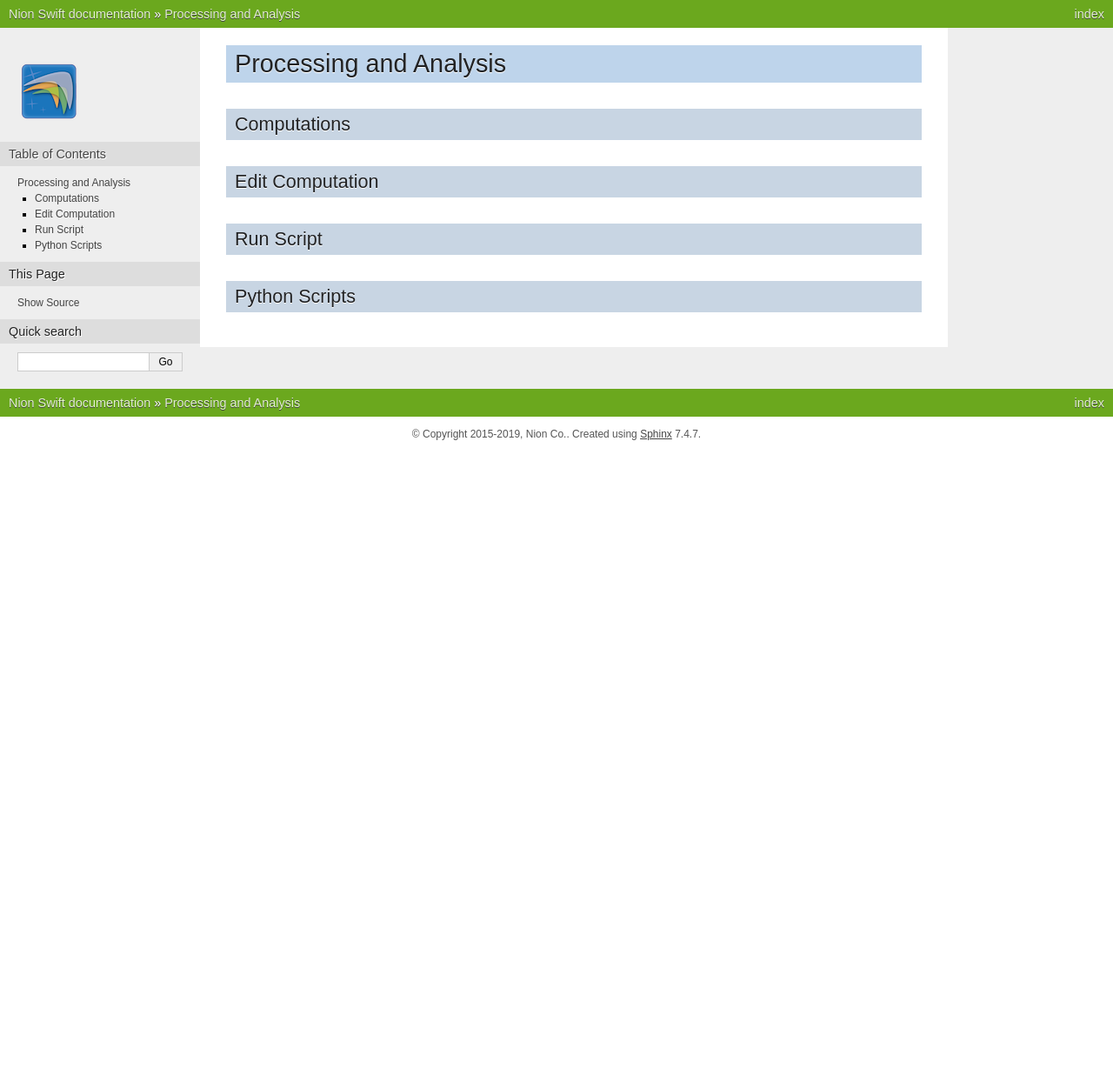
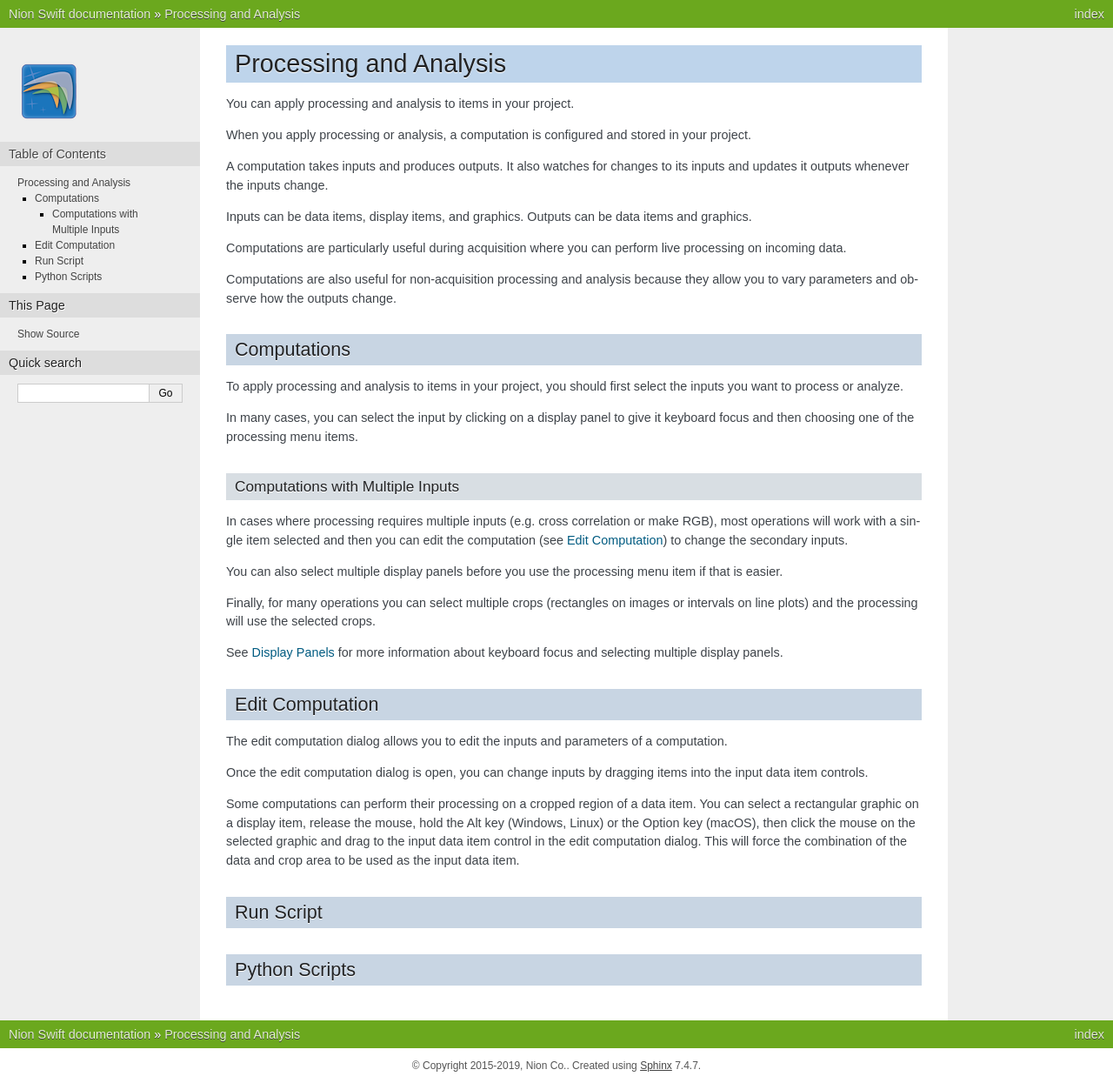
Before and after one commit to nion-software/nionswift, a Sphinx documentation site: the page built from docs/processing.rst, in a window 1280 px wide. Shown: the whole page at 87% size. Built offline with Sphinx 7.4.7, drawn with Linux system fonts in a browser that asks for light colours; before the commit the page ends 900 px from its top, so only the background shows below that.

Commit message:
Change processing to use 2- and 3- display or crops for processing.

```diff
--- a/docs/processing.rst
+++ b/docs/processing.rst
@@ -4,12 +4,41 @@
 
 Processing and Analysis
 =======================
+You can apply processing and analysis to items in your project.
+
+When you apply processing or analysis, a computation is configured and stored in your project.
+
+A computation takes inputs and produces outputs. It also watches for changes to its inputs and updates it outputs whenever the inputs change.
+
+Inputs can be data items, display items, and graphics. Outputs can be data items and graphics.
+
+Computations are particularly useful during acquisition where you can perform live processing on incoming data.
+
+Computations are also useful for non-acquisition processing and analysis because they allow you to vary parameters and observe how the outputs change.
 
 Computations
 ------------
+To apply processing and analysis to items in your project, you should first select the inputs you want to process or analyze.
+
+In many cases, you can select the input by clicking on a display panel to give it keyboard focus and then choosing one of the processing menu items.
+
+Computations with Multiple Inputs
++++++++++++++++++++++++++++++++++
+In cases where processing requires multiple inputs (e.g. cross correlation or make RGB), most operations will work with a single item selected and then you can edit the computation (see `Edit Computation`_) to change the secondary inputs.
+
+You can also select multiple display panels before you use the processing menu item if that is easier.
+
+Finally, for many operations you can select multiple crops (rectangles on images or intervals on line plots) and the processing will use the selected crops.
+
+See :ref:`display-panels` for more information about keyboard focus and selecting multiple display panels.
 
 Edit Computation
 ----------------
+The edit computation dialog allows you to edit the inputs and parameters of a computation.
+
+Once the edit computation dialog is open, you can change inputs by dragging items into the input data item controls.
+
+Some computations can perform their processing on a cropped region of a data item. You can select a rectangular graphic on a display item, release the mouse, hold the Alt key (Windows, Linux) or the Option key (macOS), then click the mouse on the selected graphic and drag to the input data item control in the edit computation dialog. This will force the combination of the data and crop area to be used as the input data item.
 
 Run Script
 ----------
--- a/docs/user_interface.rst
+++ b/docs/user_interface.rst
@@ -15,9 +15,11 @@ You can drag external files into display panels to import them.
 
 You can drag items from the data panel to the display panels to show them.
 
+You can select one or more display panels for processing by clicking to select one or shift-clicking to select multiple.
+
 If you do processing or acquisition which produces new data, its associated display item will be displayed in an empty display panel if available.
 
-See :ref:`_display-panels`.
+See :ref:`display-panels`.
 
 Data Panel
 ----------
```
Also changed, not shown: 2 other files.
